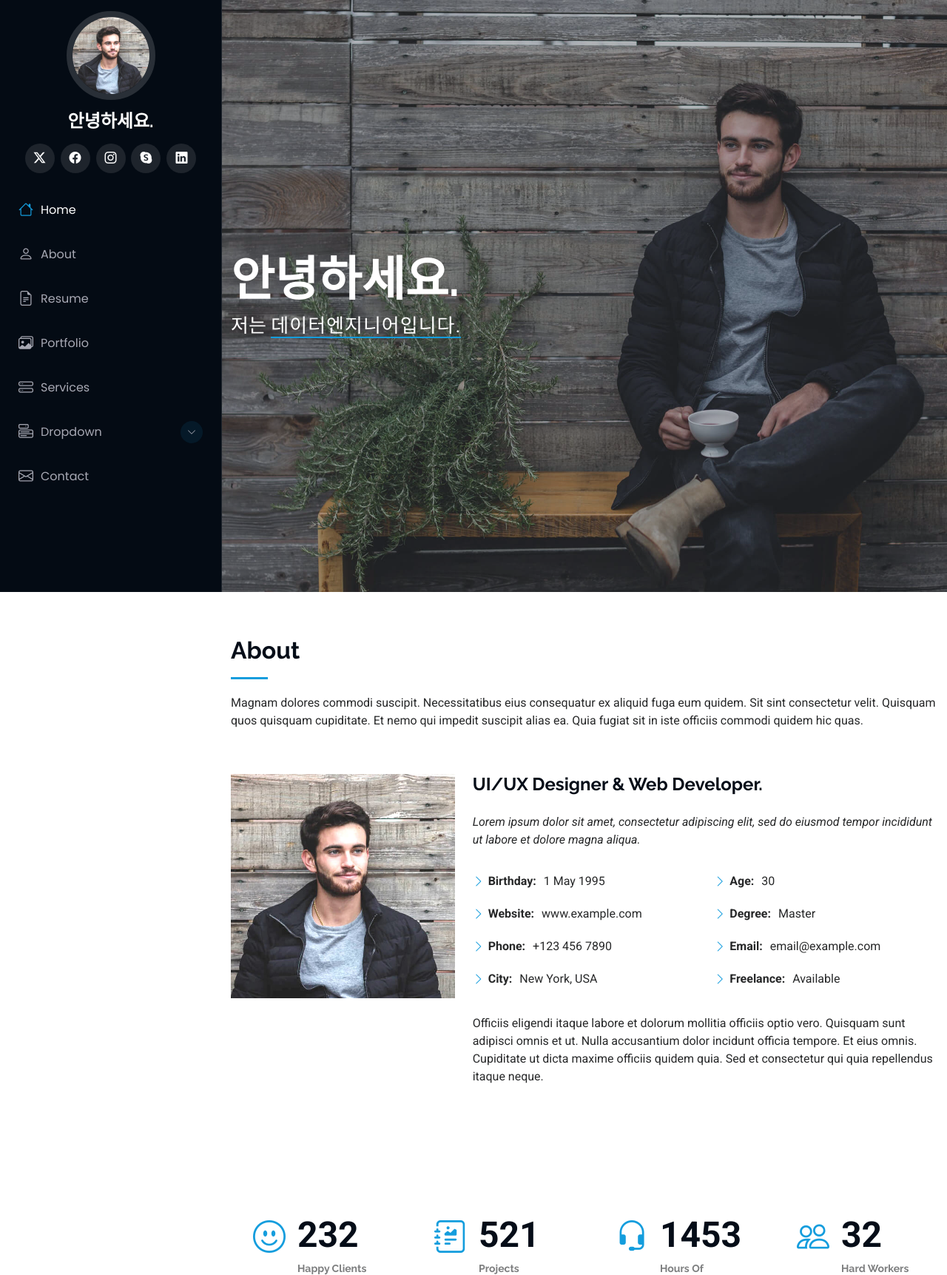
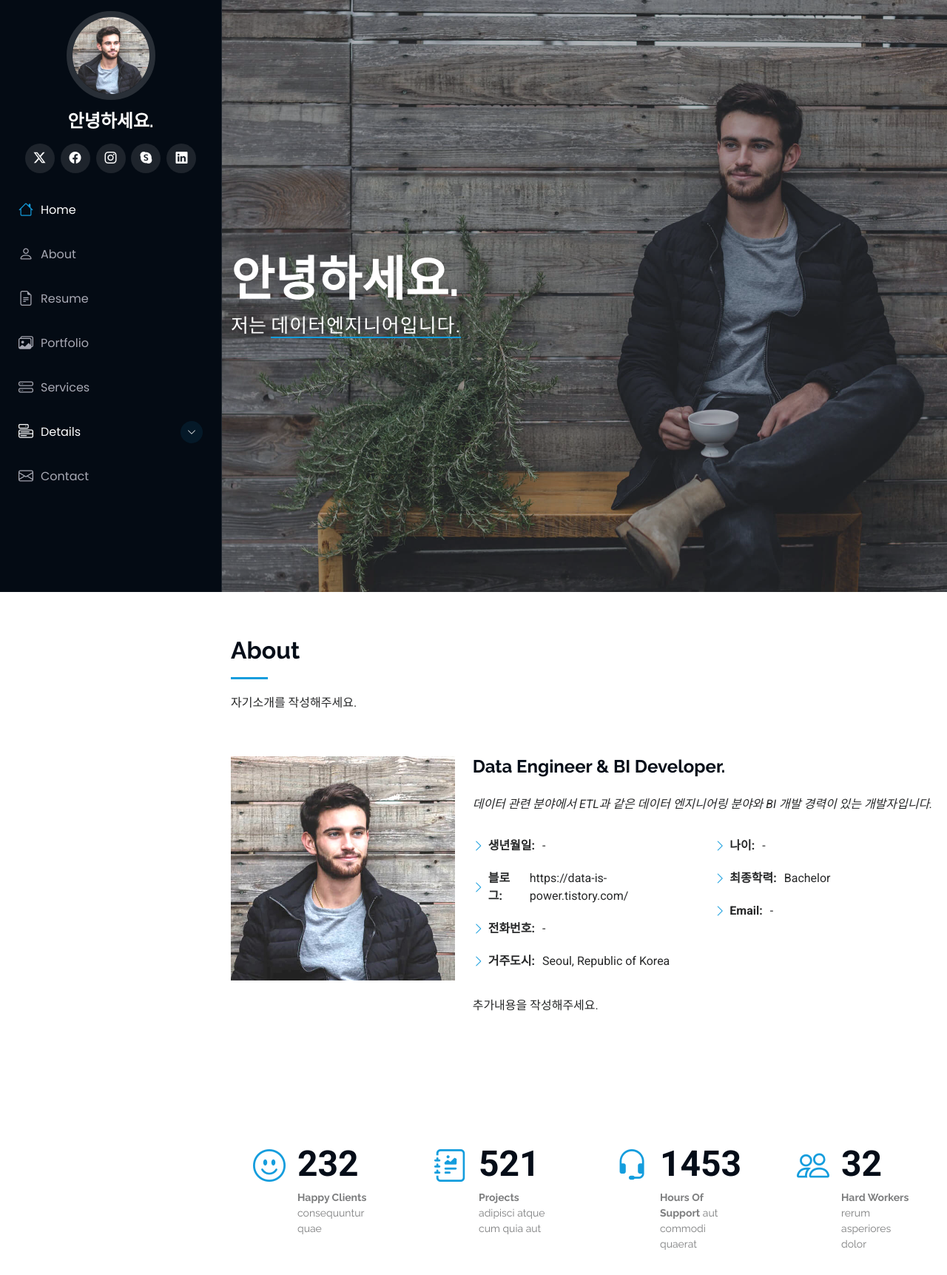
Before and after one commit to Jeong-Beom/Portfolio, a Django app: page / in a window 1280 px wide. Shown: the top 1723 px of the page at 74% size. Run offline with Django 5.2, Linux system fonts and the light colour scheme; some libraries are stand-ins or nearby versions.

Commit message:
Modify html

```diff
--- a/templates/footer.html
+++ b/templates/footer.html
@@ -9,7 +9,7 @@
         <!-- You can delete the links only if you've purchased the pro version. -->
         <!-- Licensing information: https://bootstrapmade.com/license/ -->
         <!-- Purchase the pro version with working PHP/AJAX contact form: [buy-url] -->
-        Designed by <a href="https://bootstrapmade.com/">BootstrapMade</a>
+        Designed by <a href="https://bootstrapmade.com/" target='_blank'>BootstrapMade</a>
         </div>
     </div>
 
--- a/templates/header.html
+++ b/templates/header.html
@@ -6,18 +6,18 @@
       <img src="{% static 'img/my-profile-img.jpg' %}" alt="" class="img-fluid rounded-circle">
     </div>
 
-    <a href="index.html" class="logo d-flex align-items-center justify-content-center">
+    <a href="{% url 'main:index' %}" class="logo d-flex align-items-center justify-content-center">
       <!-- Uncomment the line below if you also wish to use an image logo -->
       <!-- <img src="assets/img/logo.png" alt=""> -->
       <h1 class="sitename">안녕하세요.</h1>
     </a>
 
     <div class="social-links text-center">
-      <a href="#" class="twitter"><i class="bi bi-twitter-x"></i></a>
-      <a href="#" class="facebook"><i class="bi bi-facebook"></i></a>
-      <a href="#" class="instagram"><i class="bi bi-instagram"></i></a>
-      <a href="#" class="google-plus"><i class="bi bi-skype"></i></a>
-      <a href="#" class="linkedin"><i class="bi bi-linkedin"></i></a>
+      <a href="https://x.com/" class="twitter" target='_blank'><i class="bi bi-twitter-x"></i></a>
+      <a href="https://www.facebook.com/" class="facebook" target='_blank'><i class="bi bi-facebook"></i></a>
+      <a href="https://www.instagram.com/" class="instagram" target='_blank'><i class="bi bi-instagram"></i></a>
+      <a href="https://www.google.com/" class="google-plus" target='_blank'><i class="bi bi-skype"></i></a>
+      <a href="https://www.linkedin.com/" class="linkedin" target='_blank'><i class="bi bi-linkedin"></i></a>
     </div>
 
     <nav id="navmenu" class="navmenu">
@@ -27,21 +27,15 @@
         <li><a href="#resume"><i class="bi bi-file-earmark-text navicon"></i> Resume</a></li>
         <li><a href="#portfolio"><i class="bi bi-images navicon"></i> Portfolio</a></li>
         <li><a href="#services"><i class="bi bi-hdd-stack navicon"></i> Services</a></li>
-        <li class="dropdown"><a href="#"><i class="bi bi-menu-button navicon"></i> <span>Dropdown</span> <i class="bi bi-chevron-down toggle-dropdown"></i></a>
+        <li class="dropdown"><a><i class="bi bi-menu-button navicon"></i> <span>Details</span> <i class="bi bi-chevron-down toggle-dropdown"></i></a>
           <ul>
             <li><a href="#">Dropdown 1</a></li>
-            <li class="dropdown"><a href="#"><span>Deep Dropdown</span> <i class="bi bi-chevron-down toggle-dropdown"></i></a>
+            <li class="dropdown"><a><span>Deep Dropdown</span> <i class="bi bi-chevron-down toggle-dropdown"></i></a>
               <ul>
                 <li><a href="#">Deep Dropdown 1</a></li>
                 <li><a href="#">Deep Dropdown 2</a></li>
-                <li><a href="#">Deep Dropdown 3</a></li>
-                <li><a href="#">Deep Dropdown 4</a></li>
-                <li><a href="#">Deep Dropdown 5</a></li>
               </ul>
             </li>
-            <li><a href="#">Dropdown 2</a></li>
-            <li><a href="#">Dropdown 3</a></li>
-            <li><a href="#">Dropdown 4</a></li>
           </ul>
         </li>
         <li><a href="#contact"><i class="bi bi-envelope navicon"></i> Contact</a></li>
--- a/templates/main/index.html
+++ b/templates/main/index.html
@@ -26,7 +26,7 @@
       <!-- Section Title -->
       <div class="container section-title" data-aos="fade-up">
         <h2>About</h2>
-        <p>Magnam dolores commodi suscipit. Necessitatibus eius consequatur ex aliquid fuga eum quidem. Sit sint consectetur velit. Quisquam quos quisquam cupiditate. Et nemo qui impedit suscipit alias ea. Quia fugiat sit in iste officiis commodi quidem hic quas.</p>
+        <p>자기소개를 작성해주세요.</p>
       </div>
       <!-- End Section Title -->
 
@@ -37,32 +37,29 @@
             <img src="{% static 'img/my-profile-img.jpg' %}" class="img-fluid" alt="">
           </div>
           <div class="col-lg-8 content">
-            <h2>UI/UX Designer &amp; Web Developer.</h2>
+            <h2>Data Engineer &amp; BI Developer.</h2>
             <p class="fst-italic py-3">
-              Lorem ipsum dolor sit amet, consectetur adipiscing elit, sed do eiusmod tempor incididunt ut labore et dolore
-              magna aliqua.
+              데이터 관련 분야에서 ETL과 같은 데이터 엔지니어링 분야와 BI 개발 경력이 있는 개발자입니다.
             </p>
             <div class="row">
               <div class="col-lg-6">
                 <ul>
-                  <li><i class="bi bi-chevron-right"></i> <strong>Birthday:</strong> <span>1 May 1995</span></li>
-                  <li><i class="bi bi-chevron-right"></i> <strong>Website:</strong> <span>www.example.com</span></li>
-                  <li><i class="bi bi-chevron-right"></i> <strong>Phone:</strong> <span>+123 456 7890</span></li>
-                  <li><i class="bi bi-chevron-right"></i> <strong>City:</strong> <span>New York, USA</span></li>
+                  <li><i class="bi bi-chevron-right"></i> <strong>생년월일:</strong> <span>-</span></li>
+                  <li><i class="bi bi-chevron-right"></i> <strong>블로그:</strong> <span>https://data-is-power.tistory.com/</span></li>
+                  <li><i class="bi bi-chevron-right"></i> <strong>전화번호:</strong> <span>-</span></li>
+                  <li><i class="bi bi-chevron-right"></i> <strong>거주도시:</strong> <span>Seoul, Republic of Korea</span></li>
                 </ul>
               </div>
               <div class="col-lg-6">
                 <ul>
-                  <li><i class="bi bi-chevron-right"></i> <strong>Age:</strong> <span>30</span></li>
-                  <li><i class="bi bi-chevron-right"></i> <strong>Degree:</strong> <span>Master</span></li>
-                  <li><i class="bi bi-chevron-right"></i> <strong>Email:</strong> <span>email@example.com</span></li>
-                  <li><i class="bi bi-chevron-right"></i> <strong>Freelance:</strong> <span>Available</span></li>
+                  <li><i class="bi bi-chevron-right"></i> <strong>나이:</strong> <span>-</span></li>
+                  <li><i class="bi bi-chevron-right"></i> <strong>최종학력:</strong> <span>Bachelor</span></li>
+                  <li><i class="bi bi-chevron-right"></i> <strong>Email:</strong> <span>-</span></li>
                 </ul>
               </div>
             </div>
             <p class="py-3">
-              Officiis eligendi itaque labore et dolorum mollitia officiis optio vero. Quisquam sunt adipisci omnis et ut. Nulla accusantium dolor incidunt officia tempore. Et eius omnis.
-              Cupiditate ut dicta maxime officiis quidem quia. Sed et consectetur qui quia repellendus itaque neque.
+              추가내용을 작성해주세요.
             </p>
           </div>
         </div>
@@ -292,7 +289,7 @@
                   <h4>App 1</h4>
                   <p>Lorem ipsum, dolor sit amet consectetur</p>
                   <a href="{% static 'img/portfolio/app-1.jpg' %}" title="App 1" data-gallery="portfolio-gallery-app" class="glightbox preview-link"><i class="bi bi-zoom-in"></i></a>
-                  <a href="portfolio-details.html" title="More Details" class="details-link"><i class="bi bi-link-45deg"></i></a>
+                  <a href="{% url 'main:portfolio_details' %}" title="More Details" class="details-link"><i class="bi bi-link-45deg"></i></a>
                 </div>
               </div>
             </div><!-- End Portfolio Item -->
@@ -304,7 +301,7 @@
                   <h4>Product 1</h4>
                   <p>Lorem ipsum, dolor sit amet consectetur</p>
                   <a href="{% static 'img/portfolio/product-1.jpg' %}" title="Product 1" data-gallery="portfolio-gallery-product" class="glightbox preview-link"><i class="bi bi-zoom-in"></i></a>
-                  <a href="portfolio-details.html" title="More Details" class="details-link"><i class="bi bi-link-45deg"></i></a>
+                  <a href="{% url 'main:portfolio_details' %}" title="More Details" class="details-link"><i class="bi bi-link-45deg"></i></a>
                 </div>
               </div>
             </div><!-- End Portfolio Item -->
@@ -316,7 +313,7 @@
                   <h4>Branding 1</h4>
                   <p>Lorem ipsum, dolor sit amet consectetur</p>
                   <a href="{% static 'img/portfolio/branding-1.jpg' %}" title="Branding 1" data-gallery="portfolio-gallery-branding" class="glightbox preview-link"><i class="bi bi-zoom-in"></i></a>
-                  <a href="portfolio-details.html" title="More Details" class="details-link"><i class="bi bi-link-45deg"></i></a>
+                  <a href="{% url 'main:portfolio_details' %}" title="More Details" class="details-link"><i class="bi bi-link-45deg"></i></a>
                 </div>
               </div>
             </div><!-- End Portfolio Item -->
@@ -328,7 +325,7 @@
                   <h4>Books 1</h4>
                   <p>Lorem ipsum, dolor sit amet consectetur</p>
                   <a href="{% static 'img/portfolio/books-1.jpg' %}" title="Branding 1" data-gallery="portfolio-gallery-book" class="glightbox preview-link"><i class="bi bi-zoom-in"></i></a>
-                  <a href="portfolio-details.html" title="More Details" class="details-link"><i class="bi bi-link-45deg"></i></a>
+                  <a href="{% url 'main:portfolio_details' %}" title="More Details" class="details-link"><i class="bi bi-link-45deg"></i></a>
                 </div>
               </div>
             </div><!-- End Portfolio Item -->
@@ -340,7 +337,7 @@
                   <h4>App 2</h4>
                   <p>Lorem ipsum, dolor sit amet consectetur</p>
                   <a href="{% static 'img/portfolio/app-2.jpg' %}" title="App 2" data-gallery="portfolio-gallery-app" class="glightbox preview-link"><i class="bi bi-zoom-in"></i></a>
-                  <a href="portfolio-details.html" title="More Details" class="details-link"><i class="bi bi-link-45deg"></i></a>
+                  <a href="{% url 'main:portfolio_details' %}" title="More Details" class="details-link"><i class="bi bi-link-45deg"></i></a>
                 </div>
               </div>
             </div><!-- End Portfolio Item -->
@@ -352,7 +349,7 @@
                   <h4>Product 2</h4>
                   <p>Lorem ipsum, dolor sit amet consectetur</p>
                   <a href="{% static 'img/portfolio/product-2.jpg' %}" title="Product 2" data-gallery="portfolio-gallery-product" class="glightbox preview-link"><i class="bi bi-zoom-in"></i></a>
-                  <a href="portfolio-details.html" title="More Details" class="details-link"><i class="bi bi-link-45deg"></i></a>
+                  <a href="{% url 'main:portfolio_details' %}" title="More Details" class="details-link"><i class="bi bi-link-45deg"></i></a>
                 </div>
               </div>
             </div><!-- End Portfolio Item -->
@@ -364,7 +361,7 @@
                   <h4>Branding 2</h4>
                   <p>Lorem ipsum, dolor sit amet consectetur</p>
                   <a href="{% static 'img/portfolio/branding-2.jpg' %}" title="Branding 2" data-gallery="portfolio-gallery-branding" class="glightbox preview-link"><i class="bi bi-zoom-in"></i></a>
-                  <a href="portfolio-details.html" title="More Details" class="details-link"><i class="bi bi-link-45deg"></i></a>
+                  <a href="{% url 'main:portfolio_details' %}" title="More Details" class="details-link"><i class="bi bi-link-45deg"></i></a>
                 </div>
               </div>
             </div><!-- End Portfolio Item -->
@@ -376,7 +373,7 @@
                   <h4>Books 2</h4>
                   <p>Lorem ipsum, dolor sit amet consectetur</p>
                   <a href="{% static 'img/portfolio/books-2.jpg' %} " title="Branding 2" data-gallery="portfolio-gallery-book" class="glightbox preview-link"><i class="bi bi-zoom-in"></i></a>
-                  <a href="portfolio-details.html" title="More Details" class="details-link"><i class="bi bi-link-45deg"></i></a>
+                  <a href="{% url 'main:portfolio_details' %}" title="More Details" class="details-link"><i class="bi bi-link-45deg"></i></a>
                 </div>
               </div>
             </div><!-- End Portfolio Item -->
@@ -388,7 +385,7 @@
                   <h4>App 3</h4>
                   <p>Lorem ipsum, dolor sit amet consectetur</p>
                   <a href="{% static 'img/portfolio/app-3.jpg' %}" title="App 3" data-gallery="portfolio-gallery-app" class="glightbox preview-link"><i class="bi bi-zoom-in"></i></a>
-                  <a href="portfolio-details.html" title="More Details" class="details-link"><i class="bi bi-link-45deg"></i></a>
+                  <a href="{% url 'main:portfolio_details' %}" title="More Details" class="details-link"><i class="bi bi-link-45deg"></i></a>
                 </div>
               </div>
             </div><!-- End Portfolio Item -->
@@ -400,7 +397,7 @@
                   <h4>Product 3</h4>
                   <p>Lorem ipsum, dolor sit amet consectetur</p>
                   <a href="{% static 'img/portfolio/product-3.jpg' %}" title="Product 3" data-gallery="portfolio-gallery-product" class="glightbox preview-link"><i class="bi bi-zoom-in"></i></a>
-                  <a href="portfolio-details.html" title="More Details" class="details-link"><i class="bi bi-link-45deg"></i></a>
+                  <a href="{% url 'main:portfolio_details' %}" title="More Details" class="details-link"><i class="bi bi-link-45deg"></i></a>
                 </div>
               </div>
             </div><!-- End Portfolio Item -->
@@ -412,7 +409,7 @@
                   <h4>Branding 3</h4>
                   <p>Lorem ipsum, dolor sit amet consectetur</p>
                   <a href="{% static 'img/portfolio/branding-3.jpg' %}" title="Branding 2" data-gallery="portfolio-gallery-branding" class="glightbox preview-link"><i class="bi bi-zoom-in"></i></a>
-                  <a href="portfolio-details.html" title="More Details" class="details-link"><i class="bi bi-link-45deg"></i></a>
+                  <a href="{% url 'main:portfolio_details' %}" title="More Details" class="details-link"><i class="bi bi-link-45deg"></i></a>
                 </div>
               </div>
             </div><!-- End Portfolio Item -->
@@ -424,7 +421,7 @@
                   <h4>Books 3</h4>
                   <p>Lorem ipsum, dolor sit amet consectetur</p>
                   <a href="{% static 'img/portfolio/books-3.jpg' %}" title="Branding 3" data-gallery="portfolio-gallery-book" class="glightbox preview-link"><i class="bi bi-zoom-in"></i></a>
-                  <a href="portfolio-details.html" title="More Details" class="details-link"><i class="bi bi-link-45deg"></i></a>
+                  <a href="{% url 'main:portfolio_details' %}" title="More Details" class="details-link"><i class="bi bi-link-45deg"></i></a>
                 </div>
               </div>
             </div><!-- End Portfolio Item -->
@@ -453,7 +450,7 @@
           <div class="col-lg-4 col-md-6 service-item d-flex" data-aos="fade-up" data-aos-delay="100">
             <div class="icon flex-shrink-0"><i class="bi bi-briefcase"></i></div>
             <div>
-              <h4 class="title"><a href="service-details.html" class="stretched-link">Lorem Ipsum</a></h4>
+              <h4 class="title"><a href="{% url 'main:service_details' %}" class="stretched-link">Lorem Ipsum</a></h4>
               <p class="description">Voluptatum deleniti atque corrupti quos dolores et quas molestias excepturi sint occaecati cupiditate non provident</p>
             </div>
           </div>
@@ -462,7 +459,7 @@
           <div class="col-lg-4 col-md-6 service-item d-flex" data-aos="fade-up" data-aos-delay="200">
             <div class="icon flex-shrink-0"><i class="bi bi-card-checklist"></i></div>
             <div>
-              <h4 class="title"><a href="service-details.html" class="stretched-link">Dolor Sitema</a></h4>
+              <h4 class="title"><a href="{% url 'main:service_details' %}" class="stretched-link">Dolor Sitema</a></h4>
               <p class="description">Minim veniam, quis nostrud exercitation ullamco laboris nisi ut aliquip ex ea commodo consequat tarad limino ata</p>
             </div>
           </div><!-- End Service Item -->
@@ -470,7 +467,7 @@
           <div class="col-lg-4 col-md-6 service-item d-flex" data-aos="fade-up" data-aos-delay="300">
             <div class="icon flex-shrink-0"><i class="bi bi-bar-chart"></i></div>
             <div>
-              <h4 class="title"><a href="service-details.html" class="stretched-link">Sed ut perspiciatis</a></h4>
+              <h4 class="title"><a href="{% url 'main:service_details' %}" class="stretched-link">Sed ut perspiciatis</a></h4>
               <p class="description">Duis aute irure dolor in reprehenderit in voluptate velit esse cillum dolore eu fugiat nulla pariatur</p>
             </div>
           </div><!-- End Service Item -->
@@ -478,7 +475,7 @@
           <div class="col-lg-4 col-md-6 service-item d-flex" data-aos="fade-up" data-aos-delay="400">
             <div class="icon flex-shrink-0"><i class="bi bi-binoculars"></i></div>
             <div>
-              <h4 class="title"><a href="service-details.html" class="stretched-link">Magni Dolores</a></h4>
+              <h4 class="title"><a href="{% url 'main:service_details' %}" class="stretched-link">Magni Dolores</a></h4>
               <p class="description">Excepteur sint occaecat cupidatat non proident, sunt in culpa qui officia deserunt mollit anim id est laborum</p>
             </div>
           </div><!-- End Service Item -->
@@ -486,7 +483,7 @@
           <div class="col-lg-4 col-md-6 service-item d-flex" data-aos="fade-up" data-aos-delay="500">
             <div class="icon flex-shrink-0"><i class="bi bi-brightness-high"></i></div>
             <div>
-              <h4 class="title"><a href="service-details.html" class="stretched-link">Nemo Enim</a></h4>
+              <h4 class="title"><a href="{% url 'main:service_details' %}" class="stretched-link">Nemo Enim</a></h4>
               <p class="description">At vero eos et accusamus et iusto odio dignissimos ducimus qui blanditiis praesentium voluptatum deleniti atque</p>
             </div>
           </div><!-- End Service Item -->
@@ -494,7 +491,7 @@
           <div class="col-lg-4 col-md-6 service-item d-flex" data-aos="fade-up" data-aos-delay="600">
             <div class="icon flex-shrink-0"><i class="bi bi-calendar4-week"></i></div>
             <div>
-              <h4 class="title"><a href="service-details.html" class="stretched-link">Eiusmod Tempor</a></h4>
+              <h4 class="title"><a href="{% url 'main:service_details' %}" class="stretched-link">Eiusmod Tempor</a></h4>
               <p class="description">Et harum quidem rerum facilis est et expedita distinctio. Nam libero tempore, cum soluta nobis est eligendi</p>
             </div>
           </div><!-- End Service Item -->
--- a/templates/main/portfolio-details.html
+++ b/templates/main/portfolio-details.html
@@ -14,7 +14,7 @@
         <h1 class="mb-2 mb-lg-0">Portfolio Details</h1>
         <nav class="breadcrumbs">
           <ol>
-            <li><a href="index.html">Home</a></li>
+            <li><a href="{% url 'main:index' %}">Home</a></li>
             <li class="current">Portfolio Details</li>
           </ol>
         </nav>
--- a/templates/main/service-details.html
+++ b/templates/main/service-details.html
@@ -14,7 +14,7 @@
         <h1 class="mb-2 mb-lg-0">Service Details</h1>
         <nav class="breadcrumbs">
           <ol>
-            <li><a href="index.html">Home</a></li>
+            <li><a href="{% url 'main:index' %}">Home</a></li>
             <li class="current">Service Details</li>
           </ol>
         </nav>
--- a/templates/main/starter-page.html
+++ b/templates/main/starter-page.html
@@ -14,7 +14,7 @@
         <h1 class="mb-2 mb-lg-0">Starter Page</h1>
         <nav class="breadcrumbs">
           <ol>
-            <li><a href="index.html">Home</a></li>
+            <li><a href="{% url 'main:index' %}">Home</a></li>
             <li class="current">Starter Page</li>
           </ol>
         </nav>
```
